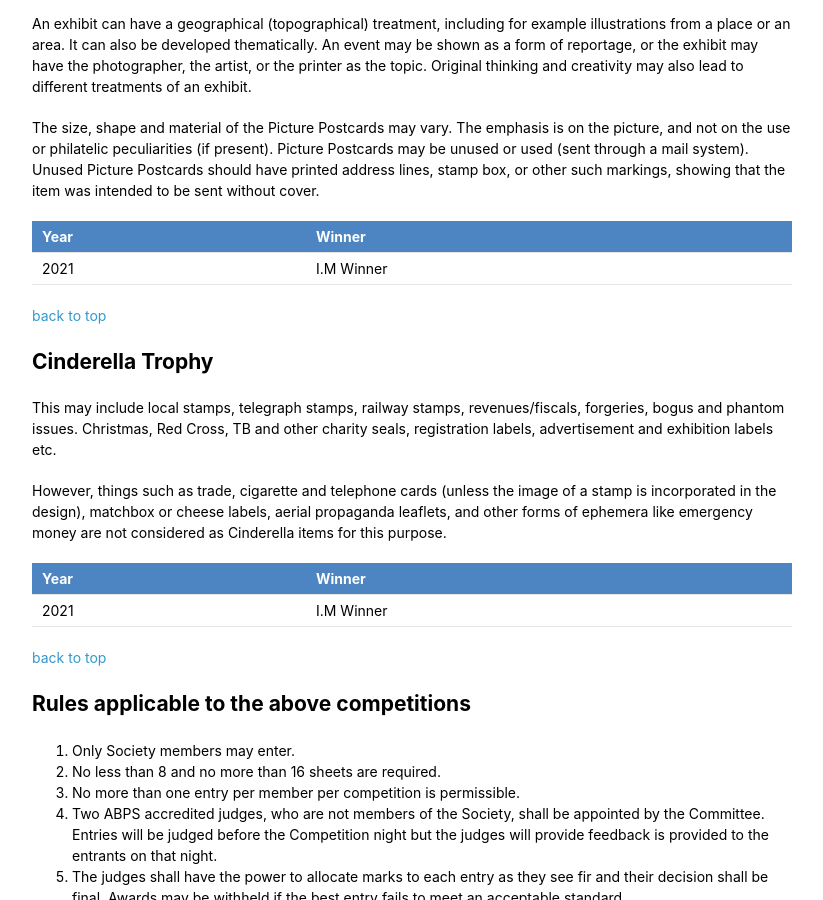
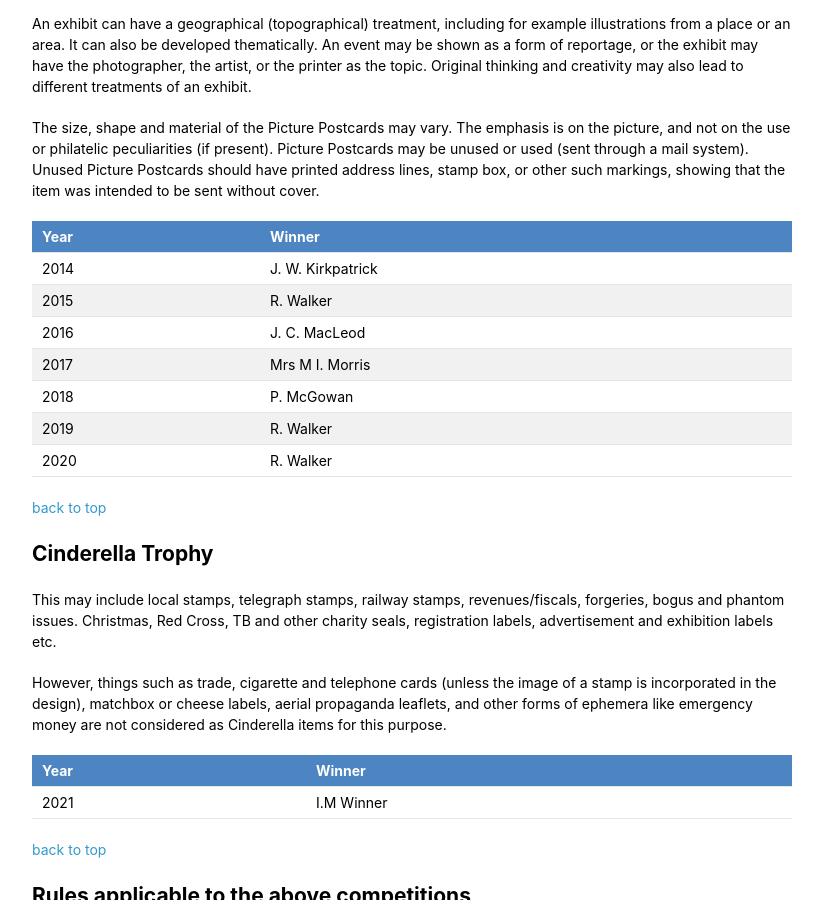
Before and after one commit to astalker/caledonian-stamps, a Jekyll site: the page built from competitions.md, in a window 1280 px wide and 900 px high, scrolled down 6741 px. Shown: the whole window, without its empty margins (338-1161 px from the left). Built offline with Jekyll 4.4.1, drawn with Linux system fonts in a browser that asks for light colours; our own code applies the rules of GitHub Pages for plain Markdown files.

Commit message:
Julia McLeod winners added

```diff
--- a/competitions.md
+++ b/competitions.md
@@ -215,7 +215,13 @@ The size, shape and material of the Picture Postcards may vary. The emphasis is
 
 Year | Winner
 ---- | ------
-2021 | I.M Winner
+2014 | J. W. Kirkpatrick
+2015 | R. Walker
+2016 | J. C. MacLeod
+2017 | Mrs M I. Morris
+2018 | P. McGowan
+2019 | R. Walker
+2020 | R. Walker
 
 [back to top](#trophies-and-entry-criteria)
 ## Cinderella Trophy
```
